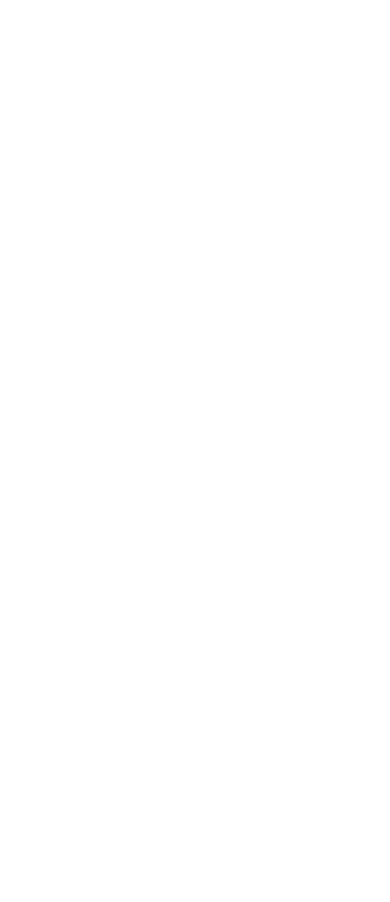
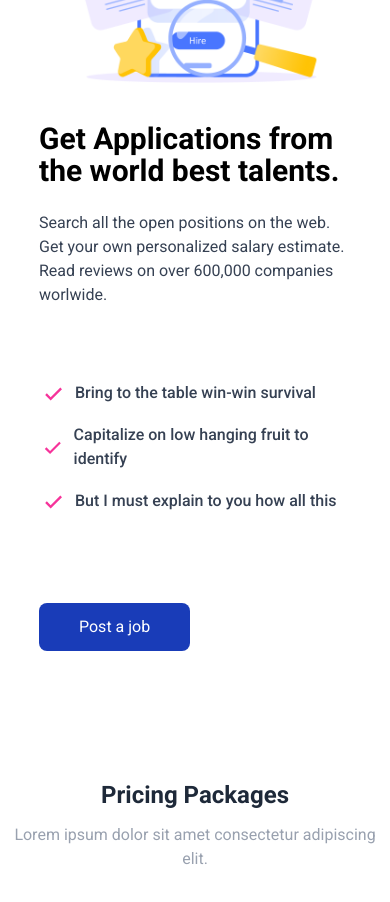
Before and after one commit to koffygeek/job_landing_nextjs, a Next.js app: page / in a window 390 px wide. Shown: the part 5500-6402 px from the top of the page. Before the commit the page ends 5290 px from the top, so only its background shows below. Built offline with nearby package versions, Linux system fonts and the light colour scheme.

Commit message:
info_section & price

```diff
--- a/components/Home/Home.tsx
+++ b/components/Home/Home.tsx
@@ -3,6 +3,8 @@
 import Category from './Category/Category'
 import Job from './Job/Job'
 import TopCompany from './TopCompany/TopCompany'
+import Info from './Info/info'
+import Price from './Price/Price'
 
 
 const Home = () => {
@@ -12,6 +14,8 @@
             <Category />
             <Job />
             <TopCompany />
+            <Info />
+            <Price />
         </div>
     )
 }
--- /dev/null
+++ b/components/Home/Info/info.tsx
@@ -0,0 +1,48 @@
+import Image from 'next/image'
+import React from 'react'
+import { BiCheck } from 'react-icons/bi'
+
+const info = () => {
+    return (
+        <div className='pt-16 pb-16 '>
+            <div className='w-[80%] mx-auto grid grid-cols-1 lg:grid-cols-2 gap-10 items-center'>
+                {/* Image content  */}
+                <div className=''>
+                    <Image src='/images/a.png' alt='img' width={1000} height={1000} className='w-full h-full object-cover' />
+                </div>
+                {/* Text content  */}
+                <div>
+                    <h1 className='text-3xl md:text-4xl lg:text-5xl font-bold leading-8 lg:leading-16'>Get Applications from the world best talents.</h1>
+                    <p className='mt-6 text-gray-700 dark:text-gray-300'>Search all the open positions on the web. Get your own personalized salary estimate. Read reviews on over 600,000 companies worlwide.</p>
+                </div>
+                <div className='mt-8'>
+                    <div className='flex items-center space-x-2 mb-4'>
+                        <BiCheck className='w-7 h-7 text-pink-500 ' />
+                        <span className='text-gray-700 dark:text-gray-300 font-medium'>
+                            Bring to the table win-win survival
+                        </span>
+                    </div>
+                    <div className='flex items-center space-x-2 mb-4'>
+                        <BiCheck className='w-7 h-7 text-pink-500 ' />
+                        <span className='text-gray-700 dark:text-gray-300 font-medium'>
+                            Capitalize on low hanging fruit to identify
+                        </span>
+                    </div>
+                    <div className='flex items-center space-x-2 mb-4'>
+                        <BiCheck className='w-7 h-7 text-pink-500 ' />
+                        <span className='text-gray-700 dark:text-gray-300 font-medium'>
+                            But I must explain to you how all this
+                        </span>
+                    </div>
+                </div>
+                <div className='mt-8'>
+                    <button className='px-10 py-3 bg-blue-800 rounded-lg text-white text-center cursor-pointer hover:bg-blue-950 transition-all duration-300 '>
+                        Post a job
+                    </button>
+                </div>
+            </div>
+        </div>
+    )
+}
+
+export default info
--- a/components/Home/NavBar/Nav.tsx
+++ b/components/Home/NavBar/Nav.tsx
@@ -40,7 +40,7 @@
               <LuNetwork className='w-5 h-5 text-white' />
             </div>
             <h1 className='text-cl hidden sm:block md:text-2xl text-cyan-800 font-bold'>
-              DevHire
+              GrébéHire
             </h1>
           </div>
 
--- /dev/null
+++ b/components/Home/Price/Price.tsx
@@ -0,0 +1,27 @@
+import SectionHeading from '@/components/Helper/SectionHeading';
+import React from 'react';
+import PriceCard from './PriceCard';
+
+const Price = () => {
+    return (
+        <div className='pt-16 pb-16'>
+            <SectionHeading
+                heading='Pricing Packages'
+                subHeading='Lorem ipsum dolor sit amet consectetur adipiscing elit.'
+            />
+            <div className='w-[80%] mx-auto mt-16 grid grid-cols-1 md:grid-cols-2 xl:grid-cols-3 gap-6 '>
+                <div className=' '>
+                    <PriceCard type="Basic" price="199" />
+                </div>
+                <div className=''>
+                    <PriceCard type="Standard" price="199" />
+                </div>
+                <div className=' '>
+                    <PriceCard type="Extended" price="199" />
+                </div>
+            </div>
+        </div>
+    );
+};
+
+export default Price;
--- /dev/null
+++ b/components/Home/Price/PriceCard.tsx
@@ -0,0 +1,70 @@
+import React from 'react';
+import { BiCheck } from 'react-icons/bi';
+
+type Props = {
+    type: string;
+    price: string;
+};
+
+const PriceCard = ({ price, type }: Props) => {
+    return (
+        <div className='bg-gray-100 dark:bg-gray-700 p-10 rounded-lg relative'>
+            {/* Type check for recommend bedge  */}
+            {type === 'Standard' && (
+                <div className='absolute top-7 right-7 px-6 py-1.5 bg-green-800 text-white rounded-full text-xs'>
+                    Recommend
+                </div>
+            )}
+
+            {/* Type  */}
+            <h1 className='mt-6 text-xl font-bold text-blue-900 dark:text-blue-200'>
+                {type} Package
+            </h1>
+
+            {/* Price */}
+            <div className='mt-3'>
+                <span className='mt-2 text-3xl font-bold text-blue-900 dark:text-blue-200'>
+                    ${price}
+                    / Monthly
+                </span>
+
+                {/* Feature List  */}
+                <div className='mt-12'>
+                    <div className='flex items-center mb-6 space-x-1'>
+                        <BiCheck className='w-7 h-7' />
+                        <span className='text-gray-700 dark:text-gray-300'>
+                            1 Job Posting
+                        </span>
+                    </div>
+                    <div className='flex items-center mb-6 space-x-1'>
+                        <BiCheck className='w-7 h-7' />
+                        <span className='text-gray-700 dark:text-gray-300'>
+                            0 feature job
+                        </span>
+                    </div>
+                    <div className='flex items-center mb-6 space-x-1'>
+                        <BiCheck className='w-7 h-7' />
+                        <span className='text-gray-700 dark:text-gray-300'>
+                            Job displayed for 20 days
+                        </span>
+                    </div>
+                    <div className='flex items-center mb-6 space-x-1'>
+                        <BiCheck className='w-7 h-7' />
+                        <span className='text-gray-700 dark:text-gray-300'>
+                            Premium Support
+                        </span>
+                    </div>
+                </div>
+            </div>
+
+            {/* Button  */}
+            <div>
+                <button className='w-full py-3 bg-blue-900/15 dark:bg-gray-100 text-blue-700 rounded-full hover:bg-blue-700 hover:text-white transition-all duration-300 cursor-pointer'>
+                    View profile
+                </button>
+            </div>
+        </div>
+    );
+};
+
+export default PriceCard;
--- a/components/Home/TopCompany/TopCompany.tsx
+++ b/components/Home/TopCompany/TopCompany.tsx
@@ -6,8 +6,13 @@
 import TopCompanyCard from './TopCompanyCard';
 
 const responsive = {
+  superLargeDesktop: {
+    // the naming can be any, depends on you.
+    breakpoint: { max: 4000, min: 3000 },
+    items: 5
+  },
   desktop: {
-    breakpoint: { max: 3000, min: 1324 },
+    breakpoint: { max: 1400, min: 1024 },
     items: 4,
     slidesToSlide: 3 // optional, default to 1.
   },
@@ -61,7 +66,7 @@
         heading='Top Company Registered'
         subHeading='Some of the companies we have helped recruit excellent candidates over the years.'
       />
-      <div className='w-[80%] mx-auto mt-16  '>
+      <div className='w-[80%] mx-auto mt-10 '>
         <Carousel
           showDots={false}
           responsive={responsive}
@@ -74,7 +79,7 @@
           })}
         </Carousel>
       </div>
-    </div >
+    </div>
   );
 };
 
```
Also changed, not shown: public/images/a.png (added).
